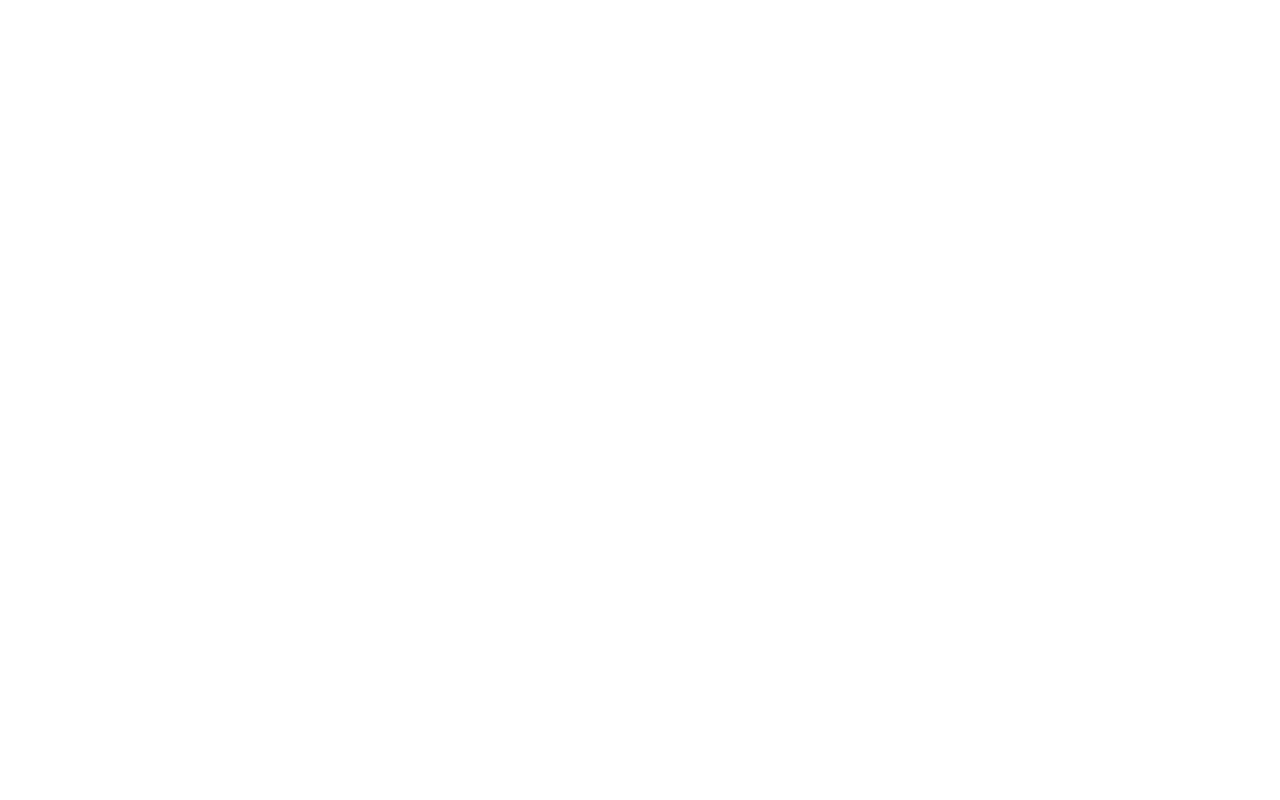
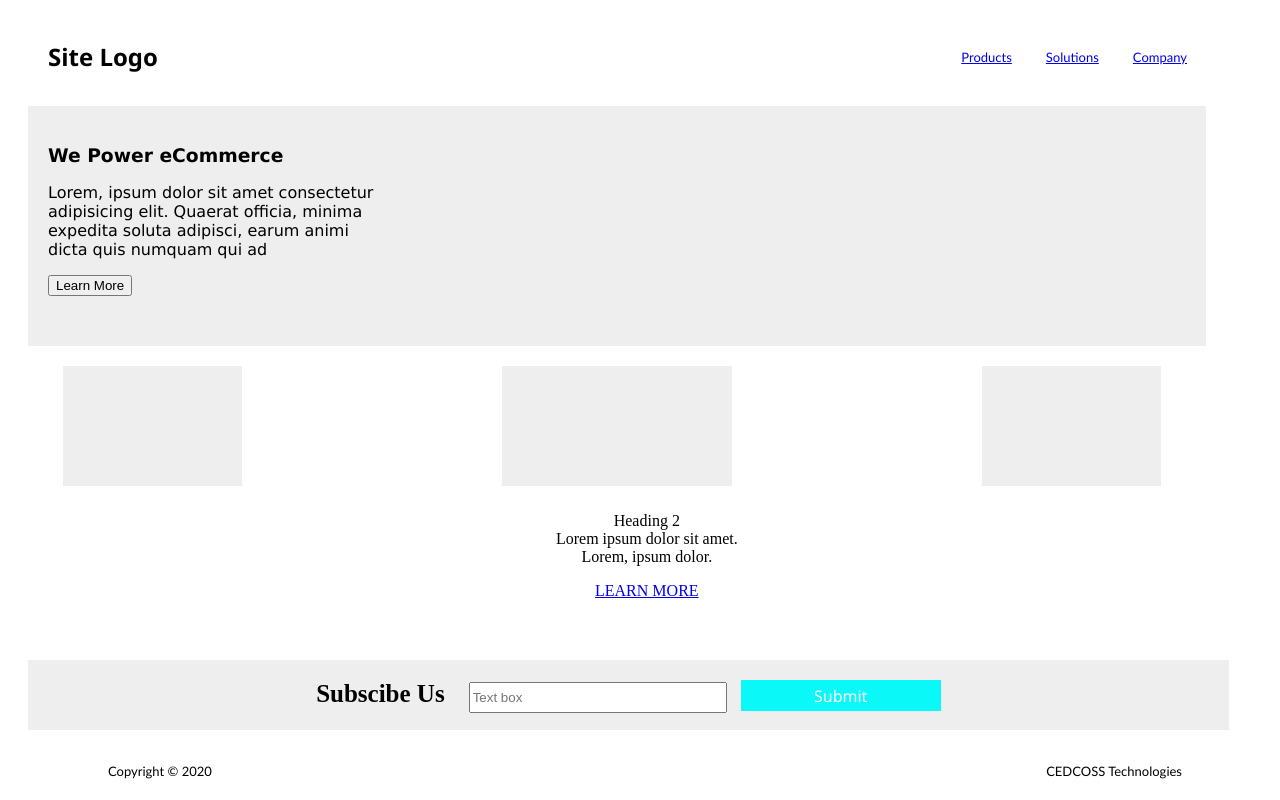
Before and after one commit to MohdSaifCedcoss/CSSTemplate2, a plain HTML site: page src/index.html in a window 1280 px wide. Drawn offline with Linux system fonts and the light colour scheme.

Commit message:
Added the basic features

```diff
--- a/src/index.html
+++ b/src/index.html
@@ -1,12 +1,60 @@
 <!DOCTYPE html>
 <html lang="en">
-<head>
-    <meta charset="UTF-8">
-    <meta http-equiv="X-UA-Compatible" content="IE=edge">
-    <meta name="viewport" content="width=device-width, initial-scale=1.0">
+  <head>
+    <meta charset="UTF-8" />
+    <meta http-equiv="X-UA-Compatible" content="IE=edge" />
+    <meta name="viewport" content="width=device-width, initial-scale=1.0" />
     <title>CSSTemplate2</title>
-</head>
-<body>
-
-</body>
+    <link rel="stylesheet" href="style.css" />
+  </head>
+  <body>
+    <div>
+      <h2 id="heading2">Site Logo</h2>
+      <div class="menu">
+        <a href="#" class="links">Products</a>
+        <a href="#" class="links">Solutions</a>
+        <a href="#" class="links">Company</a>
+      </div>
+    </div>
+    <div class="mainContent">
+      <h3>We Power eCommerce</h3>
+      <br />
+      <p class="para">
+        Lorem, ipsum dolor sit amet consectetur adipisicing elit. Quaerat
+        officia, minima expedita soluta adipisci, earum animi dicta quis numquam
+        qui ad
+      </p>
+      <button>Learn More</button>
+    </div>
+    <div class="container">
+      <div id="st-box">
+        <!-- <div id="h1">
+          <p>Heading 1 <br>Lorem ipsum dolor sit amet. Lorem, ipsum dolor. <br></p>
+          <a href="#">LEARN MORE</a>
+        </div> -->
+      </div>
+      <div id="nd-box">
+        <div id="h2">
+          <p >Heading 2 <br>Lorem ipsum dolor sit amet. Lorem, ipsum dolor. <br></p>
+          <a href="#">LEARN MORE</a>
+        </div>
+      </div>
+      <div id="rd-box">
+        <!-- <div id="h3">
+          <p >Heading 3 <br />Lorem ipsum dolor sit amet. Lorem, ipsum dolor. <br></p>
+          <a href="#">LEARN MORE</a>
+        </div> -->
+      </div>
+    </div>
+    <br><br><br>
+    <div class ="searchbar">
+        <h2 id="heads">Subscibe Us</h2>
+        <input type="text" name="text_box" placeholder="Text box" id="searchbox">
+        <input type="submit" id="submit">
+    </div>
+  </body>
+  <footer class="footer">
+        <p id="left">Copyright © 2020</p>
+        <p id="right">CEDCOSS Technologies</p>
+  </footer>
 </html>
--- /dev/null
+++ b/src/style.css
@@ -0,0 +1,166 @@
+#heading2 {
+  padding-right: 20px;
+  font-family: "Segoe UI", Tahoma, Geneva, Verdana, sans-serif;
+  margin-left: 40px;
+  margin-right: 30px;
+  margin-top: 40px;
+}
+.menu {
+  margin-left: 40px;
+  text-align: right;
+  margin-right: 70px;
+  margin-top: -45px;
+}
+.links {
+  font-family: "Gill Sans", "Gill Sans MT", Calibri, "Trebuchet MS", sans-serif;
+  font-size: small;
+  padding: 15px;
+}
+.mainContent {
+  background-color: #eeeeee;
+  padding: 20px;
+  height: 200px;
+  font-family: "Lucida Sans", "Lucida Sans Regular", "Lucida Grande",
+    "Lucida Sans Unicode", Geneva, Verdana, sans-serif;
+  margin-left: 20px;
+  margin-top: 40px;
+  width: 90%;
+}
+.para {
+  width: 340px;
+  font-family: "Lucida Sans", "Lucida Sans Regular", "Lucida Grande",
+    "Lucida Sans Unicode", Geneva, Verdana, sans-serif;
+  margin-top: -20px;
+}
+.container {
+  display: flex;
+  width: 90%;
+  height: 190px;
+  padding-top: 20px;
+  padding-left: 15px;
+  padding-right: 15px;
+}
+@media screen and(min-width:750px) {
+  #st-box {
+    display: flex;
+  }
+  #nd-box {
+    display: flex;
+  }
+  #rd-box {
+    display: flex;
+  }
+}
+#st-box {
+  float: left;
+  width: 230px;
+  height: 120px;
+  margin-left: 40px;
+  margin-right: 20px;
+  background-color: #eeeeee;
+}
+#nd-box {
+  float: right;
+  width: 230px;
+  height: 120px;
+  background-color: #eeeeee;
+  margin-left: 240px;
+  margin-right: 60px;
+}
+#rd-box {
+  float: right;
+  width: 230px;
+  height: 120px;
+  background-color: #eeeeee;
+  margin-left: 190px;
+}
+#h1 {
+  width: 230px;
+  text-align: center;
+  margin-top: 130px;
+  margin-left: 10px;
+  float: left;
+}
+#h2 {
+  float: right;
+  text-align: center;
+  width: 230px;
+  margin-top: 130px;
+  margin-left: 30px;
+  float: left;
+}
+#h3 {
+  width: 230px;
+  float: right;
+  text-align: center;
+  margin-top: 130px;
+  margin-left: 30px;
+  margin-right: 10px;
+}
+/* .para1 {
+  width: 220px;
+  display: inline;
+  margin-left: 12px;
+  text-align: justify;
+}
+#p2 {
+  margin-left: 360px;
+  display: inline;
+}
+#para3 {
+  display: inline;
+  margin-left: 120px;
+} */
+.headings {
+  display: inline;
+}
+.searchbar {
+  margin: auto;
+  display: block;
+  margin-left: 20px;
+  background-color: #eeeeee;
+  height: 100%;
+  text-align: center;
+  padding-top: 20px;
+  margin-top: 50px;
+  width: 95%;
+  padding-bottom: 17px;
+  margin-bottom: 20px;
+}
+#searchbox {
+  width: 250px;
+  height: 25px;
+}
+#submit {
+  margin-left: 10px;
+  color: white;
+  font-size: medium;
+  border: none;
+  font-family: "Segoe UI", Tahoma, Geneva, Verdana, sans-serif;
+  background-color: rgb(10, 248, 248);
+  width: 200px;
+  height: 31px;
+}
+#heads {
+  margin-right: 20px;
+  display: inline;
+  font-size: 25px;
+}
+.footer {
+  display: inline;
+}
+#left {
+  display: inline;
+  font-family: "Gill Sans", "Gill Sans MT", Calibri, "Trebuchet MS", sans-serif;
+  margin-left: 100px;
+  font-size: small;
+  float: left;
+}
+#right {
+  float: right;
+  display: inline;
+  font-family: "Gill Sans", "Gill Sans MT", Calibri, "Trebuchet MS", sans-serif;
+  font-size: small;
+  margin-right: 90px;
+  text-align: right;
+}
```
